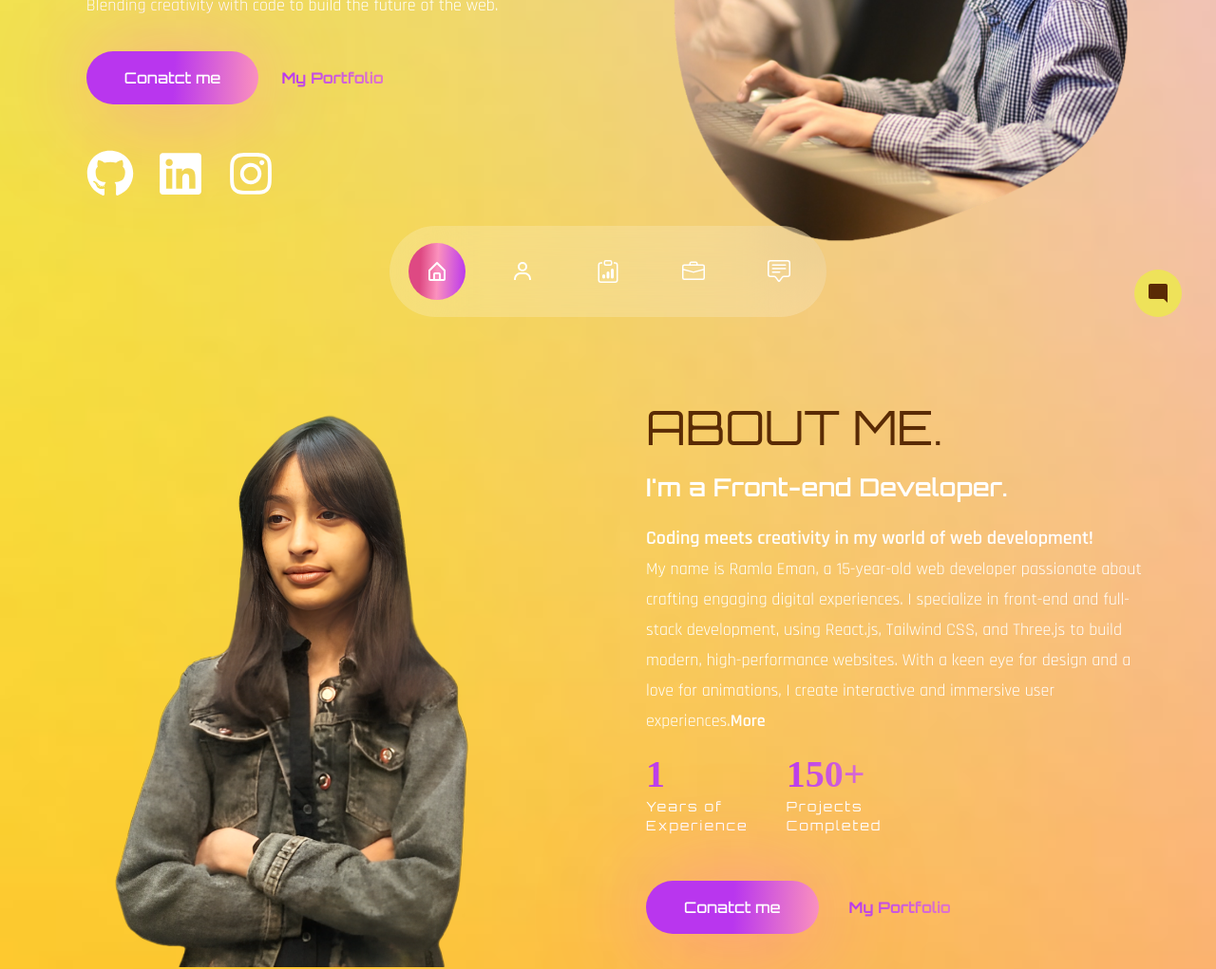
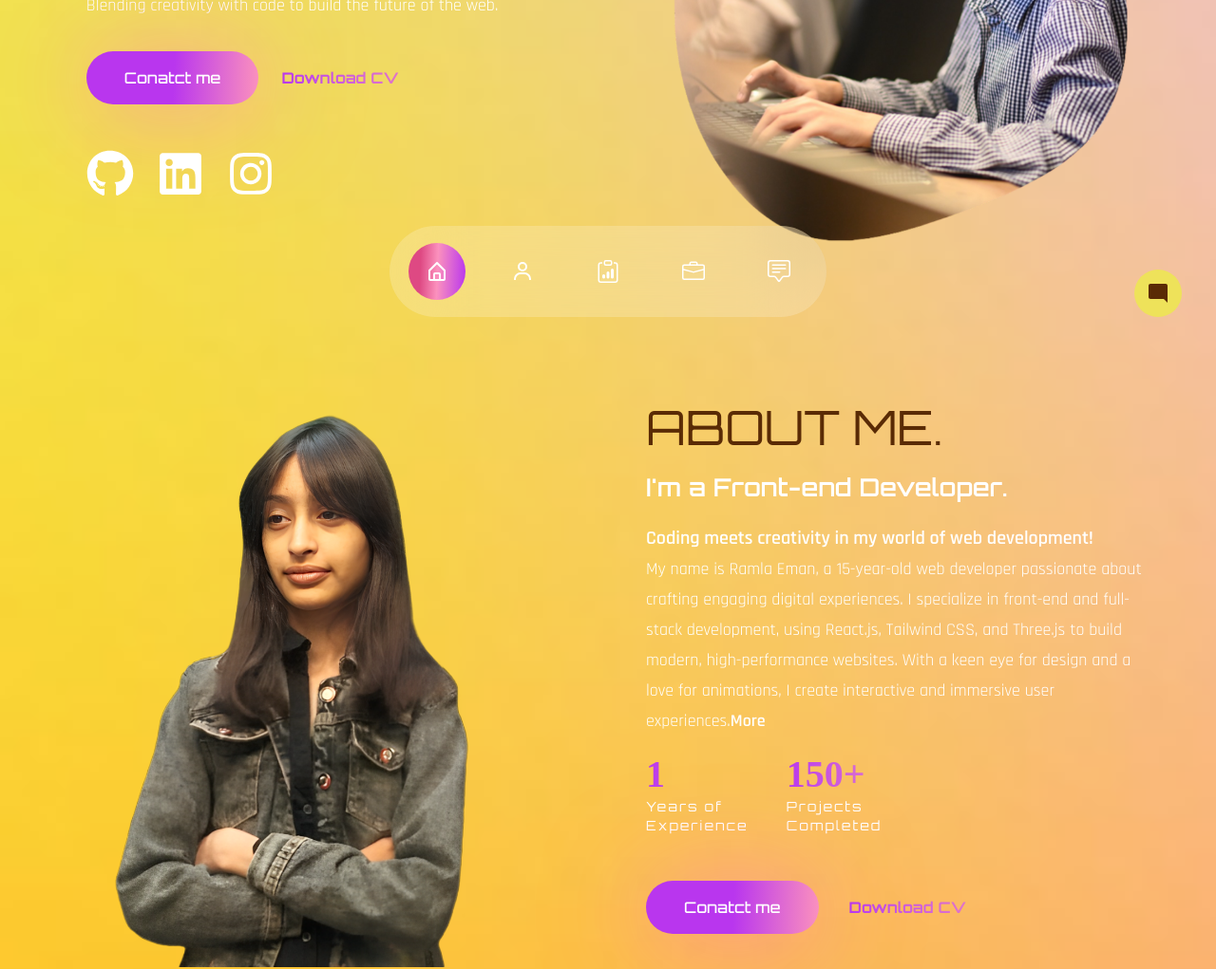
Before and after one commit to Ramla-Eman/checking-my-portfolio, a React (Vite) app: page / in a window 1280 px wide. Shown: the part 434-1455 px from the top of the page at 95% size. Built offline with nearby package versions, Linux system fonts and the light colour scheme; a web font is replaced by a local one.

Commit message:
add CV download button

```diff
--- a/src/App.jsx
+++ b/src/App.jsx
@@ -1,30 +1,27 @@
-import React from 'react'
+import React from "react";
+import { BrowserRouter as Router, Routes, Route } from "react-router-dom";
 // components
-import Header from './components/Header';
-import Banner from './components/Banner';
-import Nav from './components/Nav';
-import About from './components/About';
-import Skills from './components/Skills';
-import Work from './components/Work';
-import Contact from './components/Contact';
-import Footer from './components/Footer';
-import ChatBot from "./chatBot/ChatBot"
+import Header from "./components/Header";
+import Footer from "./components/Footer";
+import ChatBot from "./chatBot/ChatBot";
+// pages
+import Work from "./pages/Work";
+import Home from "./pages/Home";
 
 const App = () => {
   return (
-    <div className='siteImage bg-no-repeat bg-cover overflow-hidden'>
-      <Header />
-      <Banner />
-      <Nav />
-      <About />
-      <Skills />
-      <Work />
-      <Contact />
-      <Footer/>
-      <ChatBot/>
-      {/* <div className='h-[4000px]'></div> */}
-    </div>
-  )
-}
+    <Router>
+      <div className="siteImage bg-no-repeat bg-cover overflow-hidden">
+        <Header />
+        <Routes>
+          <Route path="/" element={<Home />} />
+          <Route path="/work" element={<Work />} />
+        </Routes>
+        <Footer />
+        <ChatBot />
+      </div>
+    </Router>
+  );
+};
 
-export default App
+export default App;
--- a/src/components/About.jsx
+++ b/src/components/About.jsx
@@ -9,6 +9,7 @@ import { motion } from "framer-motion";
 import { fadeIn } from "../variants";
 // Link
 import { Link } from "react-scroll";
+import CV_Button from "./CV_Button";
 
 const About = () => {
   const [ref, inView] = useInView({
@@ -54,7 +55,7 @@ const About = () => {
                 }}
                 className="cursor-pointer font-semibold"
               >
-                 More
+                More
               </span>
               {text && (
                 <span>
@@ -96,9 +97,7 @@ const About = () => {
                   Conatct me
                 </Link>
               </button>
-              <a href="#" className="text-gradient btn-link">
-                My Portfolio
-              </a>
+              <CV_Button/>
             </div>
           </motion.div>
         </div>
--- a/src/components/Banner.jsx
+++ b/src/components/Banner.jsx
@@ -10,6 +10,7 @@ import { motion } from "framer-motion";
 // variants
 import { fadeIn } from "../variants";
 import { Link } from "react-scroll";
+import CV_Button from "./CV_Button";
 
 const Socials = [
   {
@@ -85,9 +86,7 @@ const Banner = () => {
                   Conatct me
                 </Link>
               </button>
-              <a href="#" className="text-gradient btn-link">
-                My Portfolio
-              </a>
+              <CV_Button/>
             </motion.div>
             {/* socials */}
             <motion.div
--- /dev/null
+++ b/src/components/CV_Button.jsx
@@ -0,0 +1,15 @@
+import React from "react";
+
+const CV_Button = () => {
+  const downloadCV = () => {
+    const link = document.createElement("a");
+    link.href = "/Ramla Eman 2024.pdf";
+    link.download = "Ramla Eman 2024.pdf";
+    document.body.appendChild(link);
+    link.click();
+    document.body.removeChild(link);
+  };
+  return <button onClick={downloadCV} className="text-gradient btn-link">Download CV</button>;
+};
+
+export default CV_Button;
--- a/src/components/Header.jsx
+++ b/src/components/Header.jsx
@@ -1,5 +1,6 @@
 import React from 'react'
 import Logo from "../assets/logo.png"
+import { Link } from 'react-router-dom'
 
 const Header = () => {
   return (
@@ -7,9 +8,9 @@ const Header = () => {
       <div className="mx-auto px-[15px] md:px-32">
         <div className='mx-auto flex items-center justify-between'>
           {/* Logo */}
-          <a href="home">
+          <Link to="/">
             <img src={Logo} alt="" className='sm:w-34 w-28'/>
-          </a>
+          </Link>
           {/* button */}
           <button className='btn btn-sm'>Work with me</button>
         </div>
--- a/src/components/Work.jsx
+++ b/src/components/Work.jsx
@@ -7,7 +7,7 @@ import { fadeIn } from "../variants";
 import Img1 from "../assets/workImg1.jpg";
 import Img2 from "../assets/workImg2.jpg";
 import Img3 from "../assets/workImg3.jpg";
-import { Link } from "react-scroll";
+import { Link as LinkRouter } from "react-router-dom";
 
 const work = () => {
   return (
@@ -29,7 +29,7 @@ const work = () => {
               <p className="max-w-sm mb-6">
                 Here's how i turn languages in immersive web experience.
               </p>
-              <button className="btn btn-sm"><a href="workpage">View all projects</a></button>
+              <button className="btn btn-sm"><LinkRouter to="/work">View all projects</LinkRouter></button>
             </div>
             {/* image */}
             <div className="group relative overflow-hidden border-2 border-white/50 rounded-xl">
--- /dev/null
+++ b/src/pages/Home.jsx
@@ -0,0 +1,23 @@
+import React from "react";
+
+import Banner from '../components/Banner';
+import Nav from '../components/Nav';
+import About from '../components/About';
+import Skills from '../components/Skills';
+import Work from '../components/Work';
+import Contact from '../components/Contact';
+
+const Home = () => {
+  return (
+    <div>
+      <Banner />
+      <Nav />
+      <About />
+      <Skills />
+      <Work />
+      <Contact />
+    </div>
+  );
+};
+
+export default Home;
--- /dev/null
+++ b/src/pages/Work.jsx
@@ -0,0 +1,9 @@
+import React from 'react'
+
+const Work = () => {
+  return (
+    <div>Work</div>
+  )
+}
+
+export default Work
```
Also changed, not shown: 1 other file (tests, documents, lock files or other folders).
